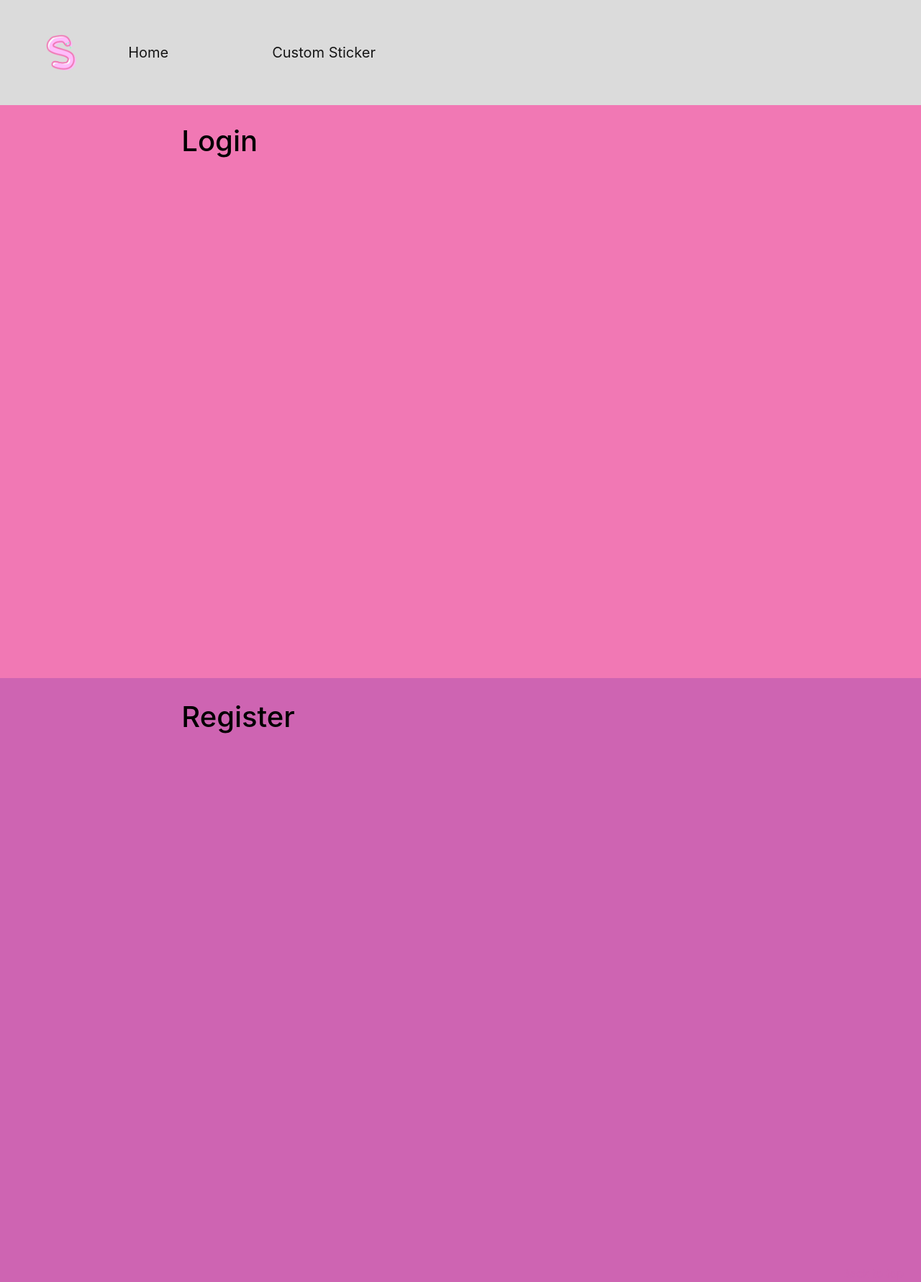
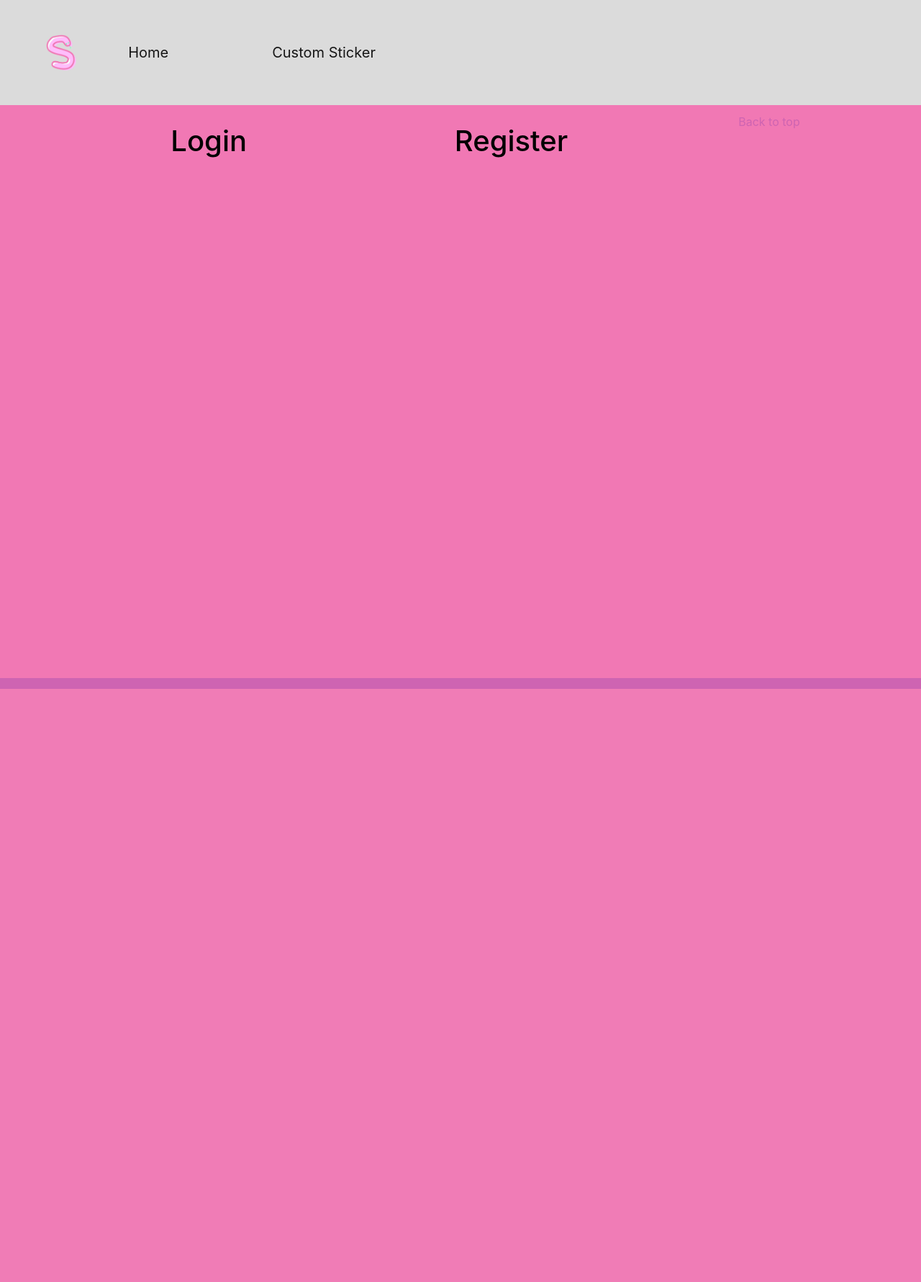
Before and after one commit to Emenopi/SuperSillyStickerz, a Django app: page /stickerz/login/ in a window 1280 px wide. Shown: the whole page at 72% size. After the commit the page ends 957 px from the top, so only its background shows below. Run offline with Django 3.2, Linux system fonts and the light colour scheme; some libraries are stand-ins or nearby versions.

Commit message:
WIP working on login page

```diff
--- a/static/style/theme.css
+++ b/static/style/theme.css
@@ -41,9 +41,14 @@
   -webkit-tap-highlight-color: rgba(0, 0, 0, 0); }
 
 article, aside, figcaption, figure, footer, header, hgroup, main, nav, section {
-  display: block; }
-
-sidebar {
+  display: flex !important; }
+
+.login {
+  display: flex;
+  flex-direction: column;
+}
+
+.sidebar {
   color: #ffffff;
 }
 
@@ -57,6 +62,7 @@
   background-color: #ce64b2;
   display: flex;
   flex-direction: column;
+
   margin-top: 142px;
   }
 
--- a/templates/stickerz/login.html
+++ b/templates/stickerz/login.html
@@ -8,15 +8,15 @@
 
 {% block body_block %}
 
-        <div class="col">
-            <h1>Login</h1>
+            <div class="row col-md-5">
+                <h1>Login</h1>
 
 
-        </div>
+            </div>
 
-        <div class="col">
-            <h1>Register</h1>
+            <div class="row col-md-5">
+                <h1>Register</h1>
 
-        </div>
+            </div>
 
 {% endblock %}
```
